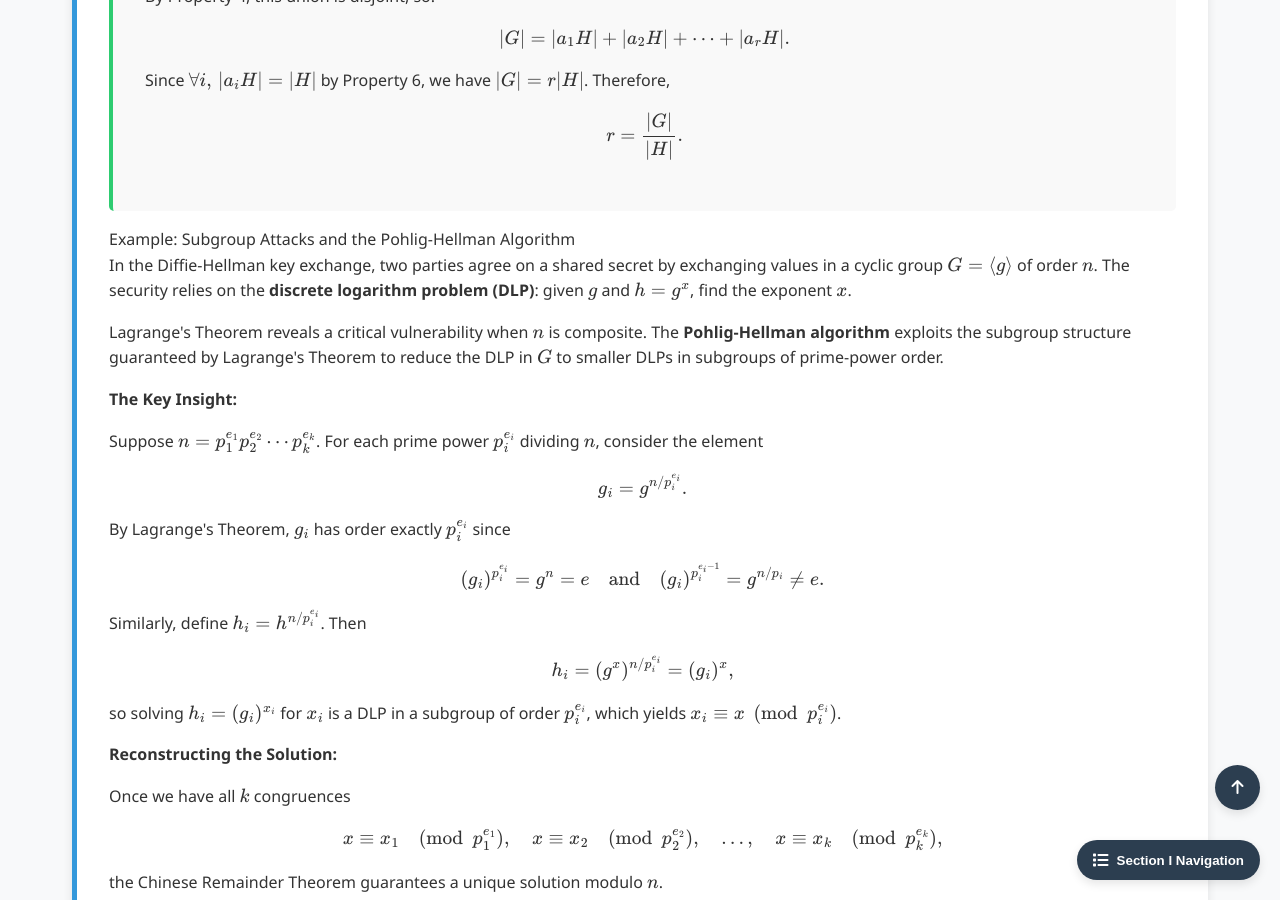
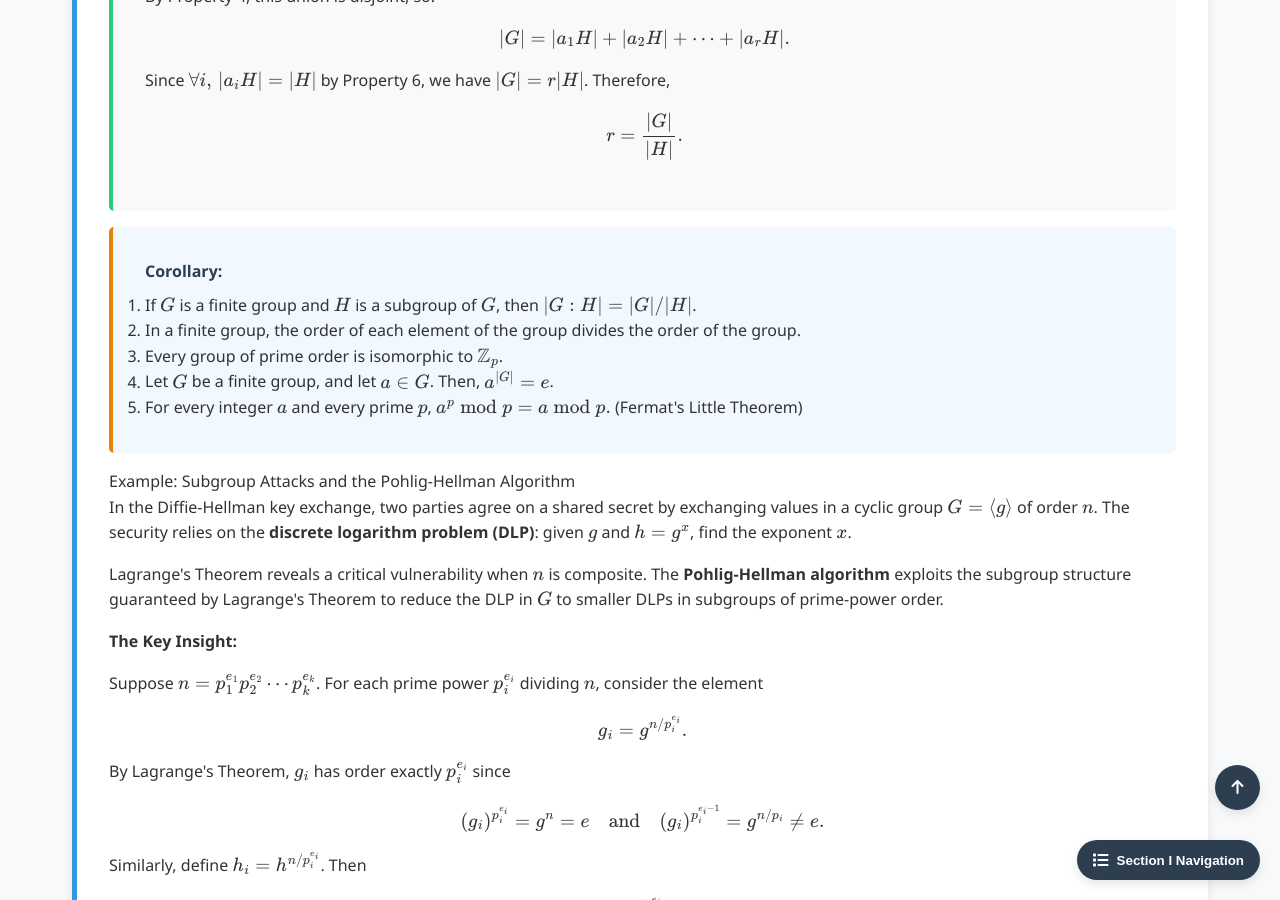
Before and after one commit to Yusukey01/yusukey01.github.io, a Jekyll site: the page built from Mathematics/Linear_algebra/group_isomorphism.html, in a window 1280 px wide and 900 px high, scrolled down 3059 px. Built offline with Jekyll 4.4.1, drawn with Linux system fonts in a browser that asks for light colours.

```diff
--- a/Mathematics/Linear_algebra/group_isomorphism.html
+++ b/Mathematics/Linear_algebra/group_isomorphism.html
@@ -234,6 +234,17 @@ uses_python: false
                     </p>
                 </div>
 
+                <div class="theorem">
+                    <span class="theorem-title">Corollary:</span>
+                    <ol>
+                        <li>If \(G\) is a finite group and \(H\) is a subgroup of \(G\), then \(|G:H| = |G| / |H|\).</li>
+                        <li>In a finite group, the order of each element of the group divides the order of the group.</li>
+                        <li>Every group of prime order is isomorphic to \(\mathbb{Z}_p\).</li>
+                        <li>Let \(G\) be a finite group, and let \(a \in G\). Then, \(a^{|G|} = e\).</li>
+                        <li>For every integer \(a\) and every prime \(p\), \(a^p \bmod p = a \bmod p.\) (Fermat's Little Theorem) </li>
+                    </ol>
+                </div>
+
                 <div class="example">
                     <span class="example-title">Example: Subgroup Attacks and the Pohlig-Hellman Algorithm</span>
                     <p>
```
